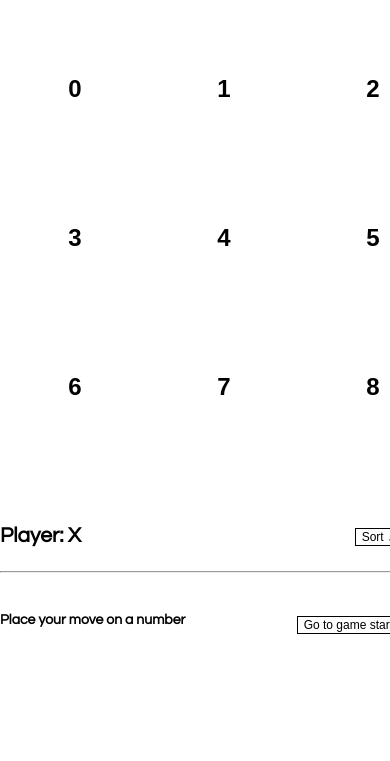
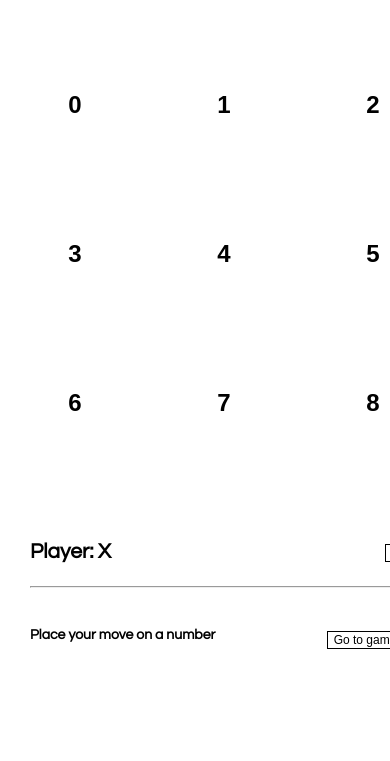
Before and after one commit to wnyao/tictactoe, a React app: page / in a window 390 px wide. Shown: the part 85-846 px from the top of the page. Built offline with nearby package versions, Linux system fonts and the light colour scheme.

Commit message:
Optimize styling for smaller screen

```diff
--- a/src/css/index.css
+++ b/src/css/index.css
@@ -25,6 +25,10 @@ h2 {
 
 button {
   background-color: #fff;
+}
+
+.game > h1 {
+  width: 200px;
 }
 
 .board-row:after {
@@ -158,3 +162,19 @@ button {
     margin-top: 18%;
   }
 }
+
+@media (max-width: 480px) {
+  .game-board {
+    margin-top: 22%;
+  }
+}
+
+@media (max-width: 400px) {
+  .game-info {
+    margin-left: 30px;
+  }
+
+  .footer {
+    margin-left: 40px;
+  }
+}
```
